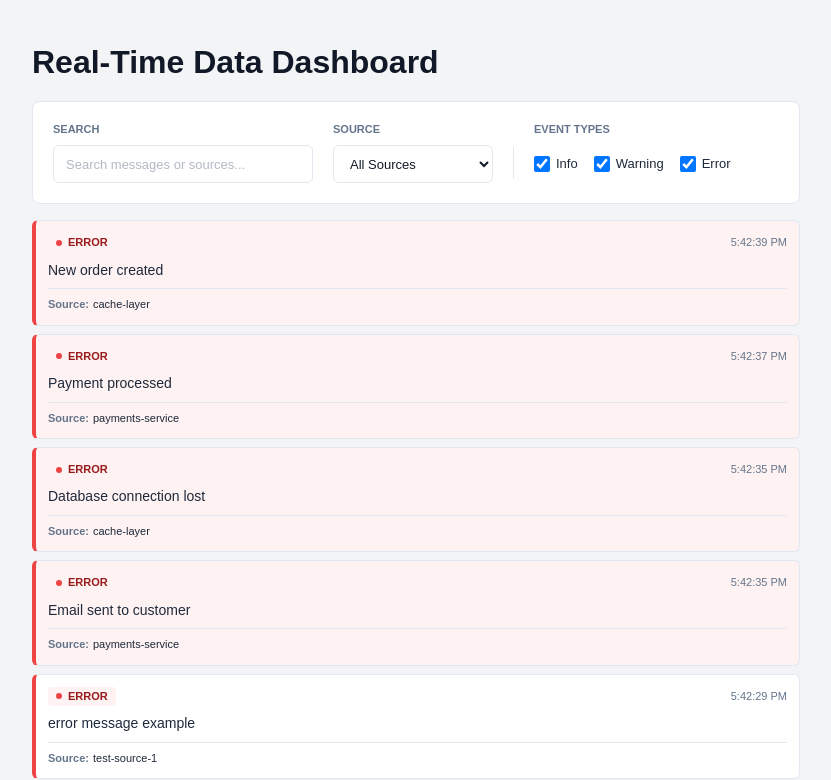
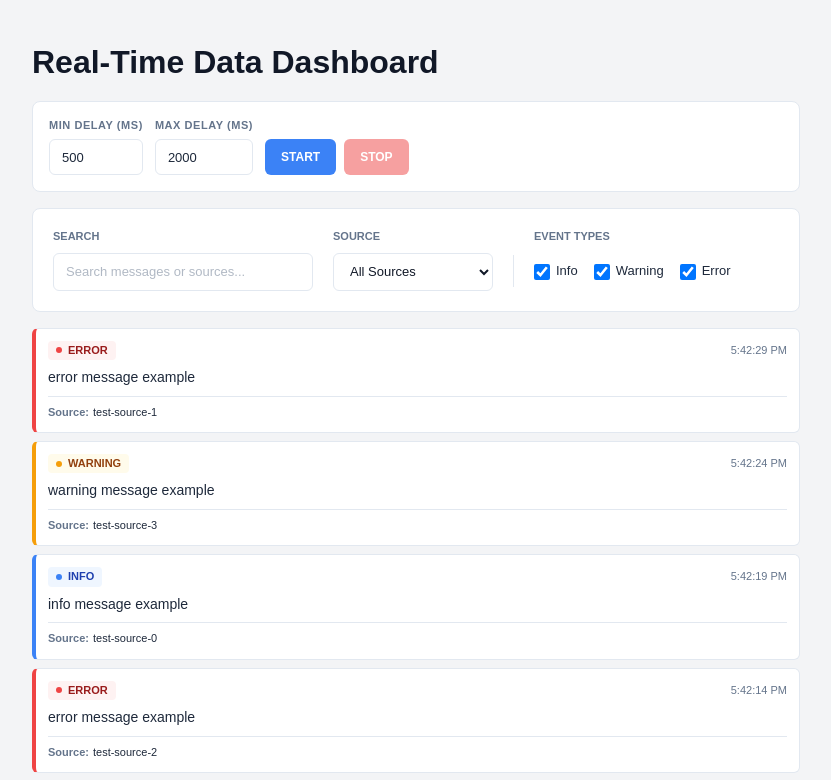
Before and after one commit to antonprokofyev84-sketch/realtime-data-dashboard, a React (Vite) app: page / in a window 1280 px wide. Shown: the top 780 px of the page, without its empty margins (224-1055 px from the left). Built offline with nearby package versions, Linux system fonts and the light colour scheme.

Commit message:
сontrol panel added for convenience

```diff
--- /dev/null
+++ b/src/App.styles.ts
@@ -0,0 +1,11 @@
+import styled from 'styled-components';
+
+export const AppContainer = styled.div`
+  max-width: 800px;
+  margin: 40px auto;
+  padding: 0 16px;
+`;
+
+export const AppTitle = styled.h1`
+  margin-bottom: 16px;
+`;
--- a/src/App.tsx
+++ b/src/App.tsx
@@ -1,14 +1,17 @@
-import { useEffect } from 'react';
+import { useEffect, useRef } from 'react';
 import { EventList } from './components/EventList/EventList';
 import { FiltersPanel } from './components/Filters/FiltersPanel';
+import { ControlPanel } from './components/ControlPanel/ControlPanel';
 import { useEventsStore } from './store/useEventsStore';
 import { mockEvents } from './data/mockEvents';
 import { EventDetailsPanel } from './components/EventDetails/EventDetailsPanel';
 import { EventGenerator } from './data/eventGenerator';
+import { AppContainer, AppTitle } from './App.styles';
 
 export function App() {
   const setEvents = useEventsStore((state) => state.setEvents);
   const addEvent = useEventsStore((s) => s.addEvent);
+  const generatorRef = useRef(new EventGenerator(addEvent));
 
   useEffect(() => {
     // Simulate fetching initial data from server
@@ -16,18 +19,19 @@ export function App() {
   }, [setEvents]);
 
   useEffect(() => {
-    const generator = new EventGenerator(addEvent);
-    generator.start();
-    return () => generator.stop();
-  }, [addEvent]);
+    return () => {
+      generatorRef.current.stop();
+    };
+  }, []);
 
   return (
-    <div style={{ maxWidth: 800, margin: '40px auto', padding: '0 16px' }}>
-      <h1 style={{ marginBottom: 16 }}>Real-Time Data Dashboard</h1>
+    <AppContainer>
+      <AppTitle>Real-Time Data Dashboard</AppTitle>
+      <ControlPanel generator={generatorRef.current} />
       <FiltersPanel />
       <EventList />
       <EventDetailsPanel />
-    </div>
+    </AppContainer>
   );
 }
 
--- /dev/null
+++ b/src/components/ControlPanel/ControlPanel.styles.ts
@@ -0,0 +1,106 @@
+import styled from 'styled-components';
+import { COLORS } from '../../constants/colors';
+
+export const ControlPanelContainer = styled.div`
+  background: ${COLORS.neutral.surface};
+  border: 1px solid ${COLORS.neutral.border};
+  border-radius: 8px;
+  padding: 16px;
+  margin-bottom: 16px;
+`;
+
+export const ControlRow = styled.div`
+  display: flex;
+  gap: 12px;
+  align-items: flex-end;
+  flex-wrap: wrap;
+`;
+
+export const ControlGroup = styled.div`
+  display: flex;
+  flex-direction: column;
+  gap: 6px;
+`;
+
+export const Label = styled.label`
+  font-size: 11px;
+  font-weight: 700;
+  text-transform: uppercase;
+  color: ${COLORS.neutral.textMuted};
+  letter-spacing: 0.05em;
+`;
+
+export const Input = styled.input`
+  height: 36px;
+  padding: 0 12px;
+  border-radius: 6px;
+  border: 1px solid ${COLORS.neutral.border};
+  font-size: 13px;
+  outline: none;
+  background-color: ${COLORS.neutral.surface};
+  color: ${COLORS.neutral.textMain};
+  transition: border-color 0.2s;
+
+  &:focus {
+    border-color: ${COLORS.info.border};
+  }
+
+  &::placeholder {
+    color: ${COLORS.neutral.textMuted};
+    opacity: 0.5;
+  }
+`;
+
+export const ButtonGroup = styled.div`
+  display: flex;
+  gap: 8px;
+`;
+
+export const Button = styled.button<{ $variant?: 'primary' | 'danger' }>`
+  height: 36px;
+  padding: 0 16px;
+  border-radius: 6px;
+  border: none;
+  font-size: 12px;
+  font-weight: 600;
+  text-transform: uppercase;
+  cursor: pointer;
+  transition: all 0.2s;
+
+  ${(props) => {
+    if (props.$variant === 'danger') {
+      return `
+        background: ${COLORS.error.border};
+        color: white;
+
+        &:hover {
+          background: ${COLORS.error.accent};
+          box-shadow: 0 2px 8px rgba(239, 68, 68, 0.3);
+        }
+
+        &:active {
+          transform: scale(0.98);
+        }
+      `;
+    }
+
+    return `
+      background: ${COLORS.info.border};
+      color: white;
+
+      &:hover {
+        background: ${COLORS.info.accent};
+        box-shadow: 0 2px 8px rgba(96, 165, 250, 0.3);
+      }
+
+      &:active {
+        transform: scale(0.98);
+      }
+    `;
+  }}
+
+  &:disabled {
+    opacity: 0.5;
+    cursor: not-allowed;
+  }
+`;
--- /dev/null
+++ b/src/components/ControlPanel/ControlPanel.tsx
@@ -0,0 +1,82 @@
+import { useState } from 'react';
+import type { EventGenerator } from '../../data/eventGenerator';
+import {
+  ControlPanelContainer,
+  ControlRow,
+  ControlGroup,
+  Label,
+  Input,
+  ButtonGroup,
+  Button,
+} from './ControlPanel.styles';
+
+type ControlPanelProps = {
+  generator: EventGenerator | null;
+};
+
+export function ControlPanel({ generator }: ControlPanelProps) {
+  const [isRunning, setIsRunning] = useState(false);
+  const [minDelay, setMinDelay] = useState('500');
+  const [maxDelay, setMaxDelay] = useState('2000');
+
+  const handleStart = () => {
+    console.log(generator);
+    if (!generator) return;
+
+    const min = Math.max(100, parseInt(minDelay) || 500);
+    const max = Math.max(min + 100, parseInt(maxDelay) || 2000);
+
+    setMinDelay(String(min));
+    setMaxDelay(String(max));
+
+    generator.start({ minDelayMs: min, maxDelayMs: max });
+    setIsRunning(true);
+  };
+
+  const handleStop = () => {
+    if (!generator) return;
+    generator.stop();
+    setIsRunning(false);
+  };
+
+  return (
+    <ControlPanelContainer>
+      <ControlRow>
+        <ControlGroup>
+          <Label>Min Delay (ms)</Label>
+          <Input
+            type="number"
+            min="100"
+            max="5000"
+            value={minDelay}
+            onChange={(e) => setMinDelay(e.target.value)}
+            disabled={isRunning}
+            placeholder="500"
+          />
+        </ControlGroup>
+
+        <ControlGroup>
+          <Label>Max Delay (ms)</Label>
+          <Input
+            type="number"
+            min="100"
+            max="5000"
+            value={maxDelay}
+            onChange={(e) => setMaxDelay(e.target.value)}
+            disabled={isRunning}
+            placeholder="2000"
+          />
+        </ControlGroup>
+
+        <ButtonGroup>
+          <Button $variant="primary" onClick={handleStart} disabled={isRunning}>
+            Start
+          </Button>
+          <Button $variant="danger" onClick={handleStop} disabled={!isRunning}>
+            Stop
+          </Button>
+        </ButtonGroup>
+      </ControlRow>
+    </ControlPanelContainer>
+  );
+}
```
